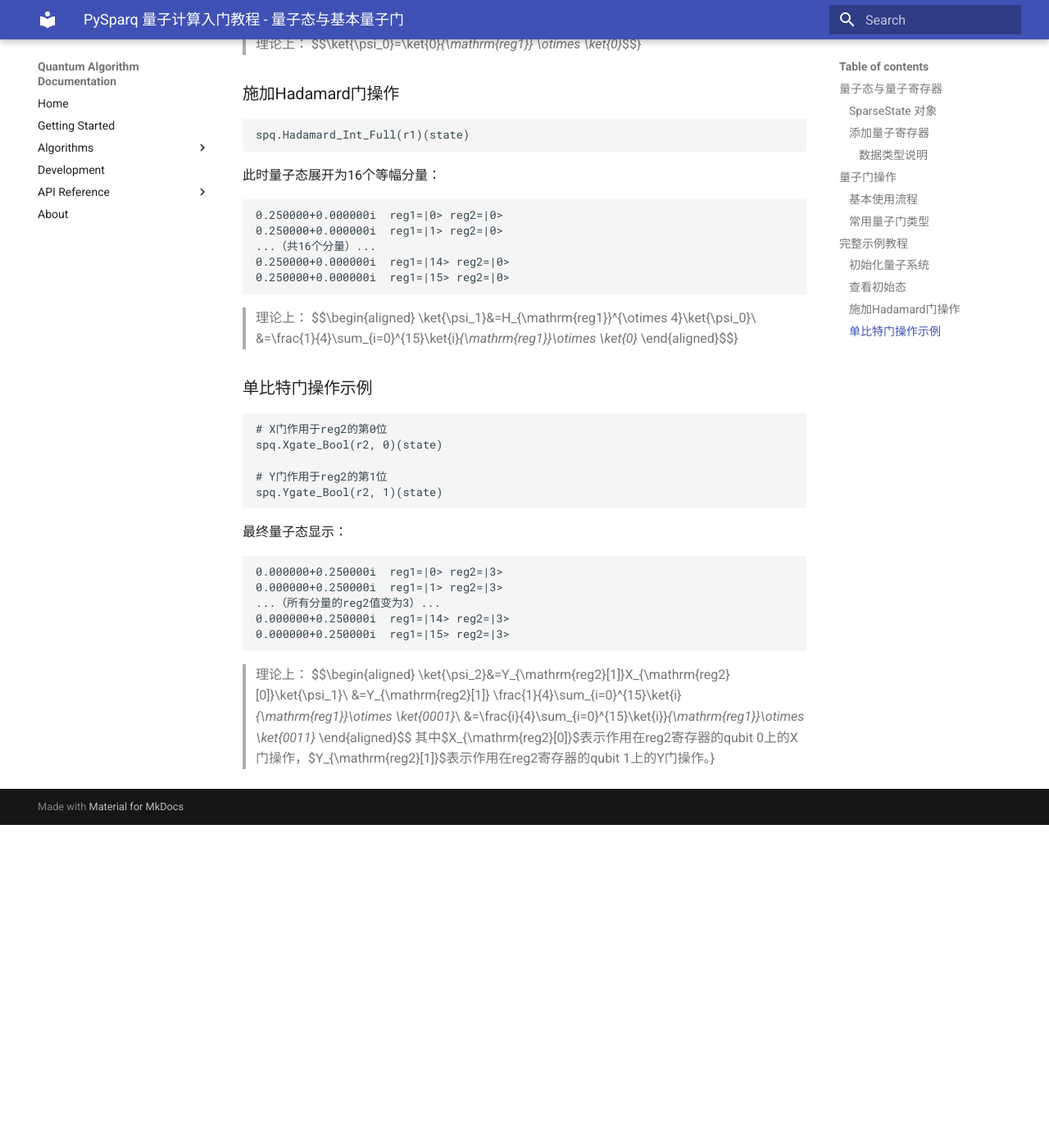
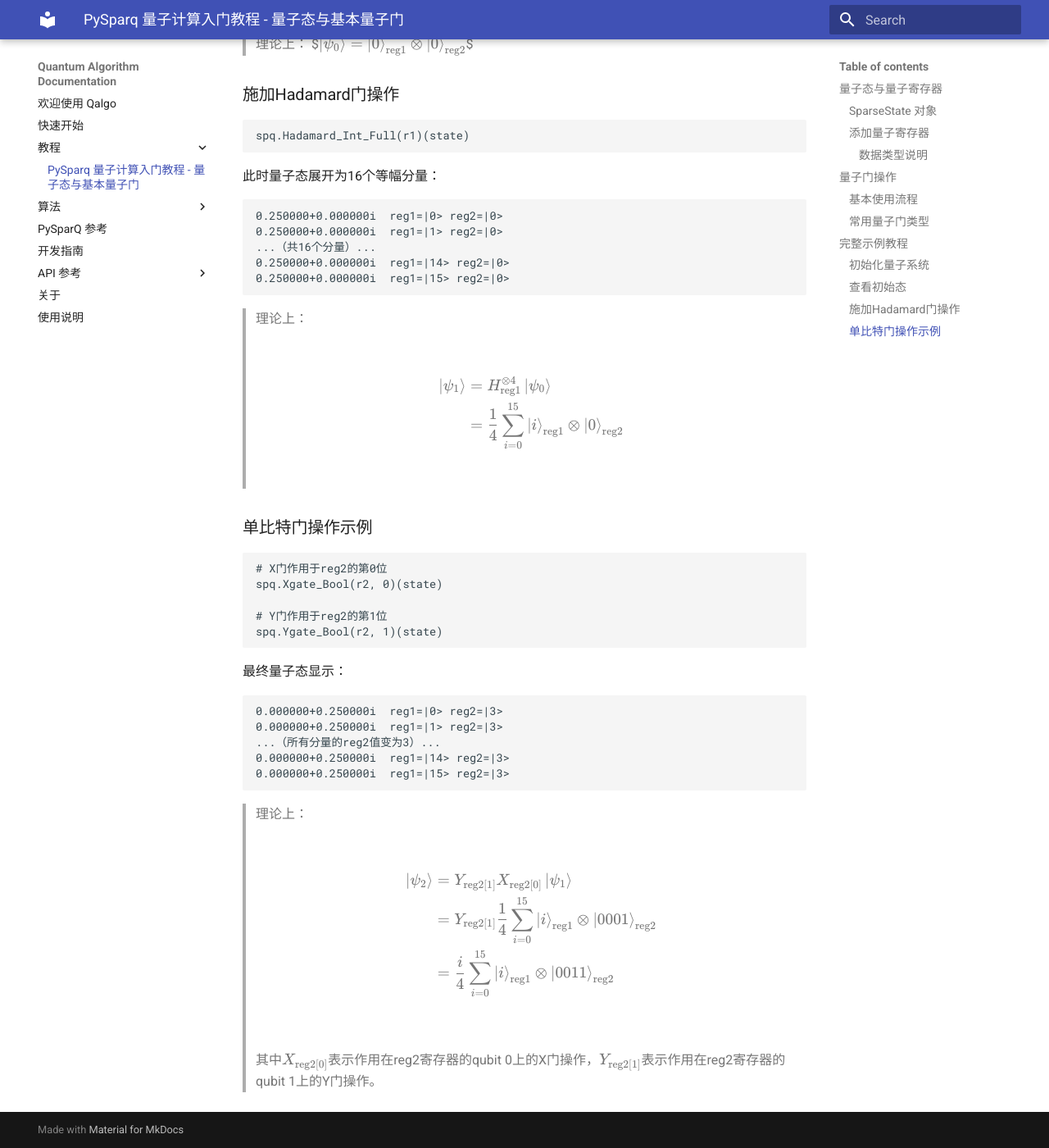
Before and after one commit to TMYTiMidlY/QuantumAlgorithm, an MkDocs documentation site: the page built from docs/tutorials/lesson_1_basic_gates.md, in a window 1280 px wide and 1400 px high, scrolled down 2260 px. Shown: the whole window at 82% size. Built offline with MkDocs 1.6.1 and Material for MkDocs 9.7.7, drawn with Linux system fonts in a browser that asks for light colours; before the commit the page ends 3266 px from its top, so only the background shows below that; some of the changed lines change nothing that is shown.

Commit message:
docs: support latex

````diff
--- /dev/null
+++ b/docs/javascripts/katex.js
@@ -0,0 +1,10 @@
+document$.subscribe(({ body }) => {
+  renderMathInElement(body, {
+    delimiters: [
+      { left: "$$",  right: "$$",  display: true },
+      { left: "$",   right: "$",   display: false },
+      { left: "\\(", right: "\\)", display: false },
+      { left: "\\[", right: "\\]", display: true }
+    ],
+  })
+})
--- a/docs/tutorial/lesson_1_basic_gates.md
+++ b/docs/tutorials/lesson_1_basic_gates.md
@@ -103,10 +103,13 @@
 ```
 
 > 理论上：
-> $$\begin{aligned}
+>
+>$$\begin{aligned}
 \ket{\psi_1}&=H_{\mathrm{reg1}}^{\otimes 4}\ket{\psi_0}\\
 &=\frac{1}{4}\sum_{i=0}^{15}\ket{i}_{\mathrm{reg1}}\otimes \ket{0}_{\mathrm{reg2}}
 \end{aligned}$$
+
+
 
 
 ### 单比特门操作示例
@@ -128,9 +131,11 @@
 ```
 
 > 理论上：
+>
 > $$\begin{aligned}
 \ket{\psi_2}&=Y_{\mathrm{reg2}[1]}X_{\mathrm{reg2}[0]}\ket{\psi_1}\\
 &=Y_{\mathrm{reg2}[1]} \frac{1}{4}\sum_{i=0}^{15}\ket{i}_{\mathrm{reg1}}\otimes \ket{0001}_{\mathrm{reg2}}\\
 &=\frac{i}{4}\sum_{i=0}^{15}\ket{i}_{\mathrm{reg1}}\otimes \ket{0011}_{\mathrm{reg2}}
 \end{aligned}$$
+>
 > 其中$X_{\mathrm{reg2}[0]}$表示作用在reg2寄存器的qubit 0上的X门操作，$Y_{\mathrm{reg2}[1]}$表示作用在reg2寄存器的qubit 1上的Y门操作。
--- a/mkdocs.yml
+++ b/mkdocs.yml
@@ -2,25 +2,13 @@
 site_description: 基于稀疏态模拟器PySparQ的量子算法库
 site_author: USTC-IAI量子计算团队
 site_url: https://qalgo.readthedocs.io/
-
-nav:
-  - Home: index.md
-  - Getting Started: start.md
-  # - Usage: usage.md
-  - Algorithms:
-      - Quantum Discrete Adiabatic: algorithms/qda.md
-  # - PySparQ Reference: pysparq.md
-  - Development: development.md
-  - API Reference:
-      - Quantum Discrete Adiabatic: api/qda.md
-      - Utils: api/utils.md
-  - About: about.md
 
 theme:
   name: material
 
 plugins:
   - search
+  - awesome-pages
   - mkdocstrings
     # default_handler: python
     # handlers:
@@ -32,3 +20,13 @@
   - toc:
       permalink: true
   - attr_list
+  - pymdownx.arithmatex:
+      generic: true
+
+extra_javascript:
+  - javascripts/katex.js
+  - https://unpkg.com/katex@0/dist/katex.min.js
+  - https://unpkg.com/katex@0/dist/contrib/auto-render.min.js
+
+extra_css:
+  - https://unpkg.com/katex@0/dist/katex.min.css
--- a/requirements.txt
+++ b/requirements.txt
@@ -6,3 +6,4 @@
 pytest>=8
 mkdocs-material>=9.6
 mkdocstrings[python]>=0.18
+mkdocs-awesome-pages-plugin
````
Also changed, not shown: docs/.pages (added), docs/algorithms/.pages (added), docs/api/.pages (added), docs/tutorials/.pages (added).
